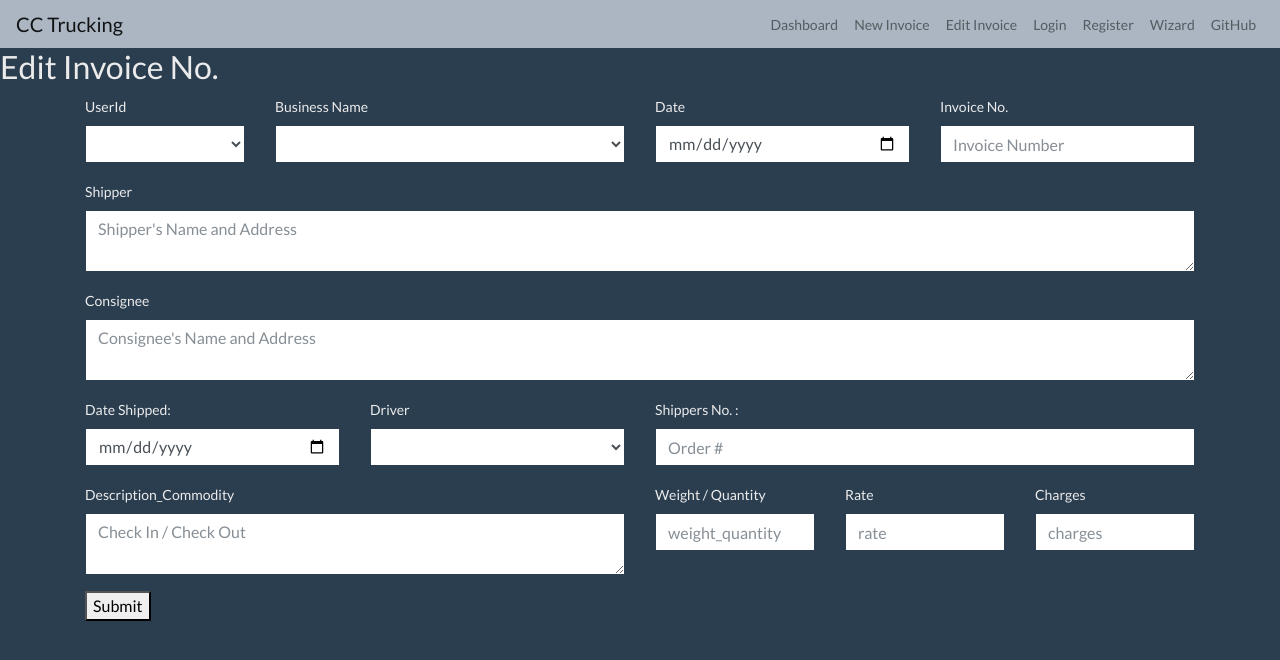
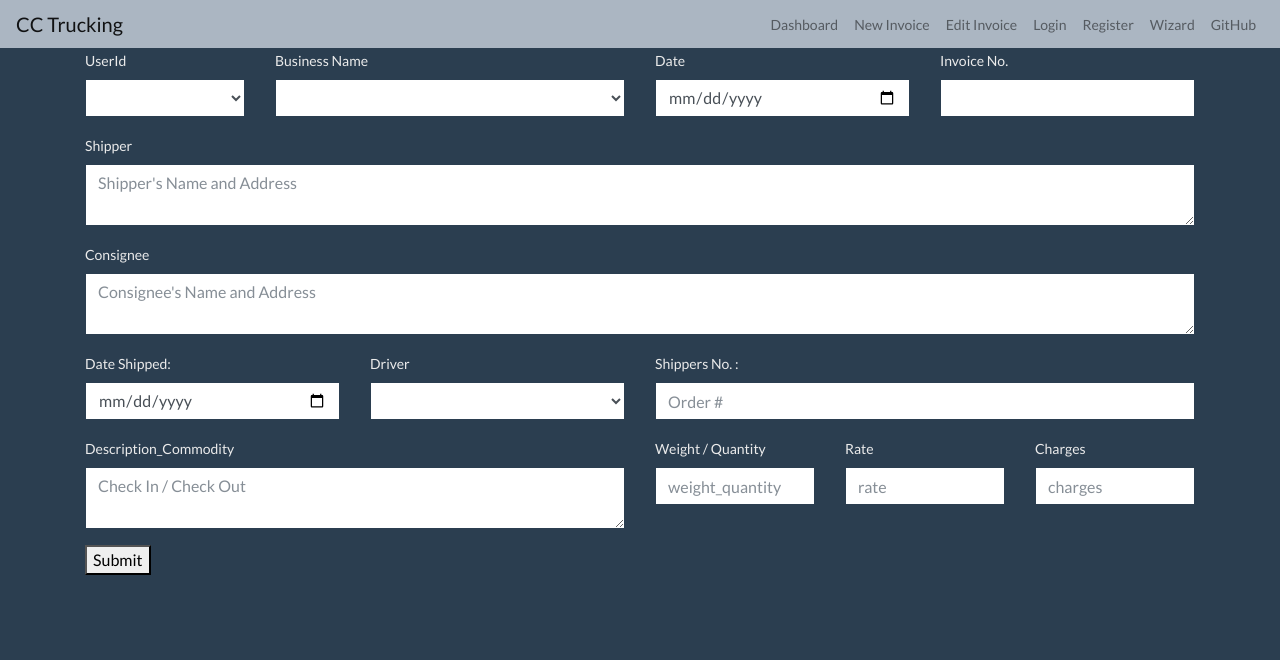
Before and after one commit to cindycortes/capstone_project2, a React (Create React App) app in the folder invoice_app/: page /invoice/edit in a window 1280 px wide. Shown: the top 660 px of the page. Built offline with nearby package versions, Linux system fonts and the light colour scheme.

Commit message:
Field Render error fixed

```diff
--- a/invoice_app/package.json
+++ b/invoice_app/package.json
@@ -11,7 +11,7 @@
     "react-bootstrap": "^1.0.0-beta.5",
     "react-dom": "^16.8.4",
     "react-redux": "^6.0.1",
-    "react-router-dom": "^5.0.0",
+    "react-router-dom": "^4.4.0-beta.8",
     "react-scripts": "2.1.8",
     "reactstrap": "^7.1.0",
     "redux": "^4.0.1",
--- a/invoice_app/src/components/Invoices.js
+++ b/invoice_app/src/components/Invoices.js
@@ -1,9 +1,9 @@
 import React, { Component } from 'react';
-import InvoiceEdit from './invoices/InvoiceEdit';
 import { Button, ListGroup, ListGroupItem, Table, Container, Row, Col } from 'reactstrap'
 import { connect } from 'react-redux';
 import { fetchInvoices, selectInvoice, deleteInvoice } from '../redux/actions/invoiceAction';
 import PropTypes from 'prop-types';
+import InvoiceEdit from './invoices/InvoiceEdit';
 import Pagination from './Pagination';
 
 class Invoices extends Component {
@@ -15,7 +15,7 @@ class Invoices extends Component {
 
 
     renderList() {
-        console.log('props in invoices:', this.props);
+        // console.log('props in invoices:', this.props);
         return this.props.invoices.map((invoice) => {
 
             return (
--- a/invoice_app/src/components/invoices/InvoiceEdit.js
+++ b/invoice_app/src/components/invoices/InvoiceEdit.js
@@ -3,37 +3,152 @@ import { Field, reduxForm } from 'redux-form';
 import { connect } from 'react-redux';
 import { editInvoice, selectInvoice } from '../../redux/actions/invoiceAction';
 import { Form, FormGroup, Label, Row, Col } from 'reactstrap';
-import InvoiceForm from './InvoiceForm';
+
 
 
 class InvoiceEdit extends Component {
 
-    // componentDidMount() {
-    //     this.props.selectInvoice(this.props.invoice.id);
+    // componentWillMount() {
+    //     console.log("component will mount", this.props)
+    //     // const { id } = this.props
+    //     // this.props.selectInvoice(id)
     // }
 
-    onSubmit = formValues => {
-        console.log("edit Values:", formValues)
-        // this.props.editInvoice(this.props.invoice.id, formValues)
+    // onSubmit = formValues => {
+    //     console.log("edit Values:", formValues)
+    //     // this.props.editInvoice(this.props.invoice.id, formValues)
 
-    }
+    // }
 
     render() {
-        if (!this.props.invoice) {
-            return <div>No Invoice Selected</div>;
-        }
-        console.log("hello from invoiceEdit line 25:", this.props.invoice.id)
-        const { businessId, invoiceNumber, date, dateShipped, driver, shippersNumbers, description_Commodity, weight_Quantity, charges, shipper, consignee, rate, userId } = this.props.invoice;
+        // if (!this.props.invoice) {
+        //     return <div>No Invoice Selected</div>;
+        // }
+        // console.log("hello from invoiceEdit line 25:", this.props.invoice.id)
+        // const { businessId, invoiceNumber, date, dateShipped, driver, shippersNumbers, description_Commodity, weight_Quantity, charges, shipper, consignee, rate, userId } = this.props.invoice;
         const { handleSubmit, submitting } = this.props;
-        // console.log(this.props);
+        // // console.log(this.props);
 
         return (
             <div>
-                <h2>Edit Invoice No. {invoiceNumber}</h2>
-                <InvoiceForm
-                    onSubmit={this.onSubmit}
-                    initialValues={this.props.invoice.id}
-                />
+                {/* <h2>Edit Invoice No. {invoiceNumber}</h2> */}
+                <Form className="container" onSubmit={handleSubmit(handleSubmit)}>
+
+                    <Row>
+                        <Col md={2}>
+                            <FormGroup>
+                                <Label for="UserId">UserId</Label>
+                                <Field className="form-control" name="UserId" component="select" placeholder="UserId">
+                                    <option></option>
+                                    <option value="1">1</option>
+                                    <option value="2">2</option>
+                                </Field>
+
+
+                            </FormGroup>
+                        </Col>
+                        <Col md={4}>
+                            <FormGroup>
+                                <Label for="businessId">Business Name</Label>
+                                <Field className="form-control" name="businessId" component="select" placeholder="Business Name">
+                                    <option></option>
+                                    <option value="1">1</option>
+                                    <option value="2">2</option>
+                                </Field>
+                            </FormGroup>
+                        </Col>
+                        <Col md={3}>
+                            <FormGroup>
+                                <Label for="Date">Date</Label>
+                                <Field className="form-control" name="Date" component="input" type="date" label="date" />
+                            </FormGroup>
+                        </Col>
+                        <Col md={3}>
+
+                            <FormGroup>
+                                <Label for="InvoiceNumber">Invoice No.</Label>
+                                <Field className="form-control" name="InvoiceNumber" component="InvoiceNumber" type="text" placeholder="Invoice Number" />
+                            </FormGroup>
+                        </Col>
+
+                    </Row>
+
+                    <Row>
+
+                        <Col>
+                            <FormGroup>
+                                <Label for="Shipper">Shipper</Label>
+                                <Field className="form-control" name="Shipper" component="textarea" type="text" placeholder="Shipper's Name and Address" />
+                            </FormGroup>
+                        </Col>
+
+                    </Row>
+                    <Row>
+                        <Col>
+                            <FormGroup>
+                                <Label for="Consignee">Consignee</Label>
+                                <Field className="form-control" name="Consignee" component="textarea" type="text" placeholder="Consignee's Name and Address" />
+                            </FormGroup>
+                        </Col>
+                    </Row>
+
+                    <Row>
+                        <Col md={3}>
+                            <FormGroup>
+                                <Label for="DateShipped">Date Shipped: </Label>
+                                <Field className="form-control" name="DateShipped" component="input" type="date" label="dateShipped" />
+                            </FormGroup>
+                        </Col>
+                        <Col md={3}>
+                            <FormGroup>
+                                <Label for="DriverId">Driver </Label>
+                                <Field className="form-control" name="DriverId" component="select" placeholder="Driver's Name" >
+                                    <option></option>
+                                    <option value="1">Cindy</option>
+                                    <option value="2">Daniel</option>
+                                </Field>
+
+                            </FormGroup>
+                        </Col>
+                        <Col md={6}>
+                            <FormGroup>
+                                <Label for="ShippersNumbers">Shippers No. : </Label>
+                                <Field className="form-control" name="ShippersNumbers" component="input" type="text" placeholder="Order #" />
+                            </FormGroup>
+                        </Col>
+
+                    </Row>
+
+                    <Row>
+                        <Col md={6}>
+
+                            <FormGroup>
+                                <Label for="Description_Commodity">Description_Commodity </Label>
+                                <Field className="form-control" name="Description_Commodity" component="textarea" type="textarea" placeholder="Check In / Check Out" />
+                            </FormGroup>
+                        </Col>
+                        <Col md={2}>
+                            <FormGroup>
+                                <Label for="Weight_Quantity">Weight / Quantity </Label>
+                                <Field className="form-control" name="Weight_Quantity" component="input" type="text" placeholder="weight_quantity" />
+                            </FormGroup>
+                        </Col>
+                        <Col md={2}>
+                            <FormGroup>
+                                <Label for="Rate">Rate </Label>
+                                <Field className="form-control" name="Rate" component="input" type="text" placeholder="rate" />
+                            </FormGroup>
+                        </Col>
+                        <Col md={2}>
+                            <FormGroup>
+                                <Label for="Charges">Charges </Label>
+                                <Field className="form-control" name="Charges" component="input" type="text" placeholder="charges" />
+                            </FormGroup>
+                        </Col>
+                    </Row>
+
+                    <button type="submit" disabled={submitting}>Submit</button>
+                </Form>
             </div>
         )
     }
@@ -44,6 +159,7 @@ class InvoiceEdit extends Component {
 const mapStateToProps = state => {
     return {
         invoice: state.invoices.invoiceSelected
+        // initialValues: state.invoices.invoiceSelected
     }
 }
 
@@ -52,4 +168,5 @@ InvoiceEdit = reduxForm({
     destroyOnUnmount: false
 })(InvoiceEdit)
 
-export default connect(mapStateToProps, { editInvoice, selectInvoice })(InvoiceEdit)
+export default connect(null, { editInvoice, selectInvoice })(InvoiceEdit)
+// export default InvoiceEdit
--- a/invoice_app/src/components/invoices/InvoiceForm.js
+++ b/invoice_app/src/components/invoices/InvoiceForm.js
@@ -1,150 +1,150 @@
-import React, { Component } from 'react';
-import { Field, reduxForm } from 'redux-form';
-import { connect } from 'react-redux';
-import { createInvoice, editInvoice } from '../../redux/actions/invoiceAction';
-import { Form, FormGroup, Label, Row, Col } from 'reactstrap';
+// import React, { Component } from 'react';
+// import { Field, reduxForm } from 'redux-form';
+// import { connect } from 'react-redux';
+// import { createInvoice, editInvoice } from '../../redux/actions/invoiceAction';
+// import { Form, FormGroup, Label, Row, Col } from 'reactstrap';
 
 
 
 
 
-let InvoiceForm = props => {
+// let InvoiceForm = props => {
 
-    function submitNewInvoice(values) {
-        console.log("values", values);
-        props.editInvoice(values)
-    }
+//     function submitNewInvoice(values) {
+//         console.log("values", values);
+//         props.editInvoice(values)
+//     }
 
 
-    const { handleSubmit, submitting } = props;
+//     const { handleSubmit, submitting } = props;
 
-    return (
-        <Form className="container" onSubmit={handleSubmit(submitNewInvoice)}>
+//     return (
+//         <Form className="container" onSubmit={handleSubmit(submitNewInvoice)}>
 
-            <Row>
-                <Col md={2}>
-                    <FormGroup>
-                        <Label for="UserId">UserId</Label>
-                        <Field className="form-control" name="UserId" component="select" placeholder="UserId">
-                            <option></option>
-                            <option value="1">1</option>
-                            <option value="2">2</option>
-                        </Field>
+//             <Row>
+//                 <Col md={2}>
+//                     <FormGroup>
+//                         <Label for="UserId">UserId</Label>
+//                         <Field className="form-control" name="UserId" component="select" placeholder="UserId">
+//                             <option></option>
+//                             <option value="1">1</option>
+//                             <option value="2">2</option>
+//                         </Field>
 
 
-                    </FormGroup>
-                </Col>
-                <Col md={4}>
-                    <FormGroup>
-                        <Label for="BusinessId">Business Name</Label>
-                        <Field className="form-control" name="BusinessId" component="select" placeholder="Business Name">
-                            <option></option>
-                            <option value="1">1</option>
-                            <option value="2">2</option>
-                        </Field>
-                    </FormGroup>
-                </Col>
-                <Col md={3}>
-                    <FormGroup>
-                        <Label for="Date">Date</Label>
-                        <Field className="form-control" name="Date" component="input" type="date" label="date" />
-                    </FormGroup>
-                </Col>
-                <Col md={3}>
+//                     </FormGroup>
+//                 </Col>
+//                 <Col md={4}>
+//                     <FormGroup>
+//                         <Label for="BusinessId">Business Name</Label>
+//                         <Field className="form-control" name="BusinessId" component="select" placeholder="Business Name">
+//                             <option></option>
+//                             <option value="1">1</option>
+//                             <option value="2">2</option>
+//                         </Field>
+//                     </FormGroup>
+//                 </Col>
+//                 <Col md={3}>
+//                     <FormGroup>
+//                         <Label for="Date">Date</Label>
+//                         <Field className="form-control" name="Date" component="input" type="date" label="date" />
+//                     </FormGroup>
+//                 </Col>
+//                 <Col md={3}>
 
-                    <FormGroup>
-                        <Label for="invoiceNumber">Invoice No.</Label>
-                        <Field className="form-control" name="invoiceNumber" component="input" type="text" placeholder="Invoice Number" />
-                    </FormGroup>
-                </Col>
+//                     <FormGroup>
+//                         <Label for="invoiceNumber">Invoice No.</Label>
+//                         <Field className="form-control" name="invoiceNumber" component="input" type="text" placeholder="Invoice Number" />
+//                     </FormGroup>
+//                 </Col>
 
-            </Row>
+//             </Row>
 
-            <Row>
+//             <Row>
 
-                <Col>
-                    <FormGroup>
-                        <Label for="Shipper">Shipper</Label>
-                        <Field className="form-control" name="Shipper" component="textarea" type="text" placeholder="Shipper's Name and Address" />
-                    </FormGroup>
-                </Col>
+//                 <Col>
+//                     <FormGroup>
+//                         <Label for="Shipper">Shipper</Label>
+//                         <Field className="form-control" name="Shipper" component="textarea" type="text" placeholder="Shipper's Name and Address" />
+//                     </FormGroup>
+//                 </Col>
 
-            </Row>
-            <Row>
-                <Col>
-                    <FormGroup>
-                        <Label for="Consignee">Consignee</Label>
-                        <Field className="form-control" name="Consignee" component="textarea" type="text" placeholder="Consignee's Name and Address" />
-                    </FormGroup>
-                </Col>
-            </Row>
+//             </Row>
+//             <Row>
+//                 <Col>
+//                     <FormGroup>
+//                         <Label for="Consignee">Consignee</Label>
+//                         <Field className="form-control" name="Consignee" component="textarea" type="text" placeholder="Consignee's Name and Address" />
+//                     </FormGroup>
+//                 </Col>
+//             </Row>
 
-            <Row>
-                <Col md={3}>
-                    <FormGroup>
-                        <Label for="DateShipped">Date Shipped: </Label>
-                        <Field className="form-control" name="DateShipped" component="input" type="date" label="dateShipped" />
-                    </FormGroup>
-                </Col>
-                <Col md={3}>
-                    <FormGroup>
-                        <Label for="DriverId">Driver </Label>
-                        <Field className="form-control" name="DriverId" component="select" placeholder="Driver's Name" >
-                            <option></option>
-                            <option value="1">Cindy</option>
-                            <option value="2">Daniel</option>
-                        </Field>
+//             <Row>
+//                 <Col md={3}>
+//                     <FormGroup>
+//                         <Label for="DateShipped">Date Shipped: </Label>
+//                         <Field className="form-control" name="DateShipped" component="input" type="date" label="dateShipped" />
+//                     </FormGroup>
+//                 </Col>
+//                 <Col md={3}>
+//                     <FormGroup>
+//                         <Label for="DriverId">Driver </Label>
+//                         <Field className="form-control" name="DriverId" component="select" placeholder="Driver's Name" >
+//                             <option></option>
+//                             <option value="1">Cindy</option>
+//                             <option value="2">Daniel</option>
+//                         </Field>
 
-                    </FormGroup>
-                </Col>
-                <Col md={6}>
-                    <FormGroup>
-                        <Label for="ShippersNumbers">Shippers No. : </Label>
-                        <Field className="form-control" name="ShippersNumbers" component="input" type="text" placeholder="Order #" />
-                    </FormGroup>
-                </Col>
+//                     </FormGroup>
+//                 </Col>
+//                 <Col md={6}>
+//                     <FormGroup>
+//                         <Label for="ShippersNumbers">Shippers No. : </Label>
+//                         <Field className="form-control" name="ShippersNumbers" component="input" type="text" placeholder="Order #" />
+//                     </FormGroup>
+//                 </Col>
 
-            </Row>
+//             </Row>
 
-            <Row>
-                <Col md={6}>
+//             <Row>
+//                 <Col md={6}>
 
-                    <FormGroup>
-                        <Label for="Description_Commodity">Description_Commodity </Label>
-                        <Field className="form-control" name="Description_Commodity" component="textarea" type="textarea" placeholder="Check In / Check Out" />
-                    </FormGroup>
-                </Col>
-                <Col md={2}>
-                    <FormGroup>
-                        <Label for="Weight_Quantity">Weight / Quantity </Label>
-                        <Field className="form-control" name="Weight_Quantity" component="input" type="text" placeholder="weight_quantity" />
-                    </FormGroup>
-                </Col>
-                <Col md={2}>
-                    <FormGroup>
-                        <Label for="Rate">Rate </Label>
-                        <Field className="form-control" name="Rate" component="input" type="text" placeholder="rate" />
-                    </FormGroup>
-                </Col>
-                <Col md={2}>
-                    <FormGroup>
-                        <Label for="Charges">Charges </Label>
-                        <Field className="form-control" name="Charges" component="input" type="text" placeholder="charges" />
-                    </FormGroup>
-                </Col>
-            </Row>
+//                     <FormGroup>
+//                         <Label for="Description_Commodity">Description_Commodity </Label>
+//                         <Field className="form-control" name="Description_Commodity" component="textarea" type="textarea" placeholder="Check In / Check Out" />
+//                     </FormGroup>
+//                 </Col>
+//                 <Col md={2}>
+//                     <FormGroup>
+//                         <Label for="Weight_Quantity">Weight / Quantity </Label>
+//                         <Field className="form-control" name="Weight_Quantity" component="input" type="text" placeholder="weight_quantity" />
+//                     </FormGroup>
+//                 </Col>
+//                 <Col md={2}>
+//                     <FormGroup>
+//                         <Label for="Rate">Rate </Label>
+//                         <Field className="form-control" name="Rate" component="input" type="text" placeholder="rate" />
+//                     </FormGroup>
+//                 </Col>
+//                 <Col md={2}>
+//                     <FormGroup>
+//                         <Label for="Charges">Charges </Label>
+//                         <Field className="form-control" name="Charges" component="input" type="text" placeholder="charges" />
+//                     </FormGroup>
+//                 </Col>
+//             </Row>
 
-            <button type="submit" disabled={submitting}>Submit</button>
-        </Form>
-    )
+//             <button type="submit" disabled={submitting}>Submit</button>
+//         </Form>
+//     )
 
-}
+// }
 
-//initial values
+// //initial values
 
-InvoiceForm = reduxForm({
-    form: 'invoiceForm',
-    destroyOnUnmount: false
-})(InvoiceForm)
+// InvoiceForm = reduxForm({
+//     form: 'invoiceForm',
+//     destroyOnUnmount: false
+// })(InvoiceForm)
 
-export default connect(null, { editInvoice })(InvoiceForm)
+// export default connect(null, { editInvoice })(InvoiceForm)
--- a/invoice_app/src/redux/reducers/index.js
+++ b/invoice_app/src/redux/reducers/index.js
@@ -7,6 +7,8 @@ import invoiceReducer from './invoicesReducer';
 export default combineReducers({
     invoices: invoiceReducer,
     form: formReducer,
+
+
     // businesses,
     // drivers
 })
--- a/invoice_app/src/redux/reducers/invoicesReducer.js
+++ b/invoice_app/src/redux/reducers/invoicesReducer.js
@@ -16,6 +16,7 @@ import {
 const initialState = {
     invoiceList: [],
     invoiceSelected: [],
+    invoiceEdit:[],
     invoice: {}, // single invoice that we add
     fetchingInvoices: false,
     deletingInvoice: false
```
Also changed, not shown: 1 other file (tests, documents, lock files or other folders).
